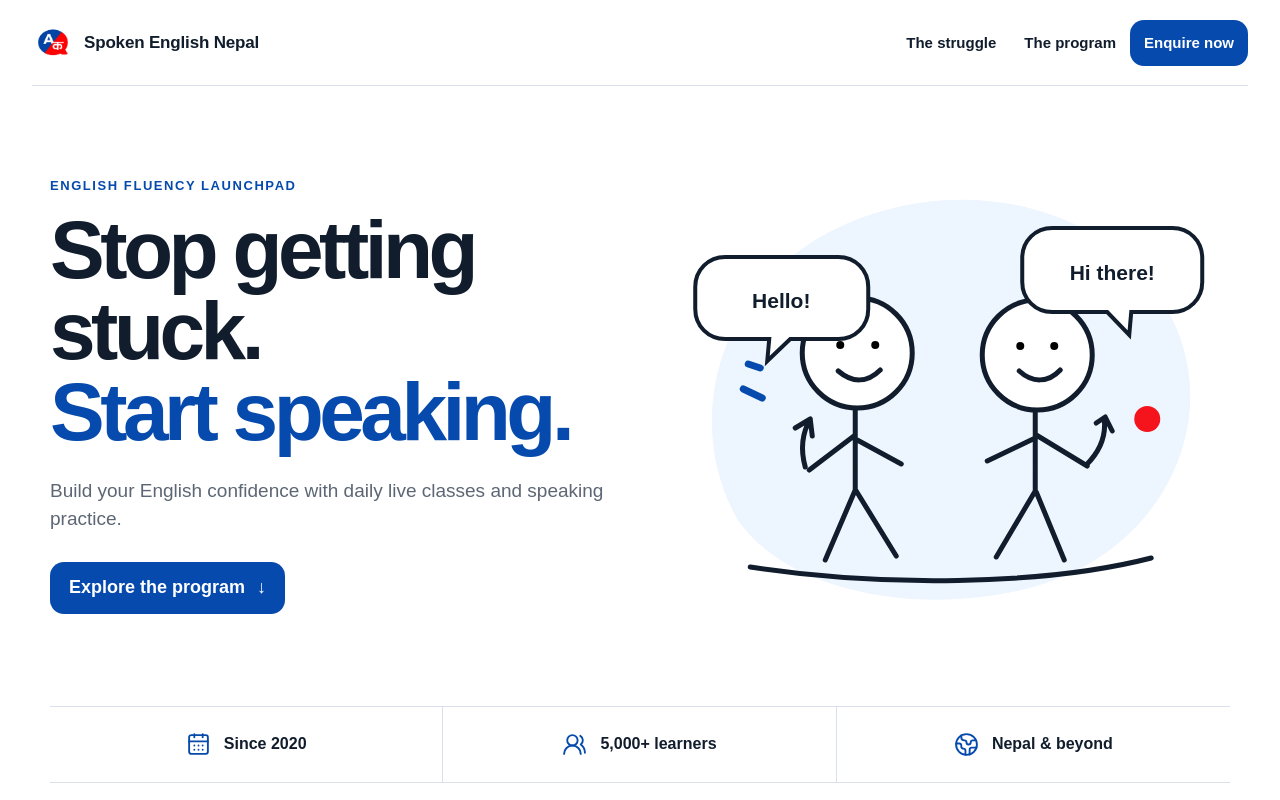
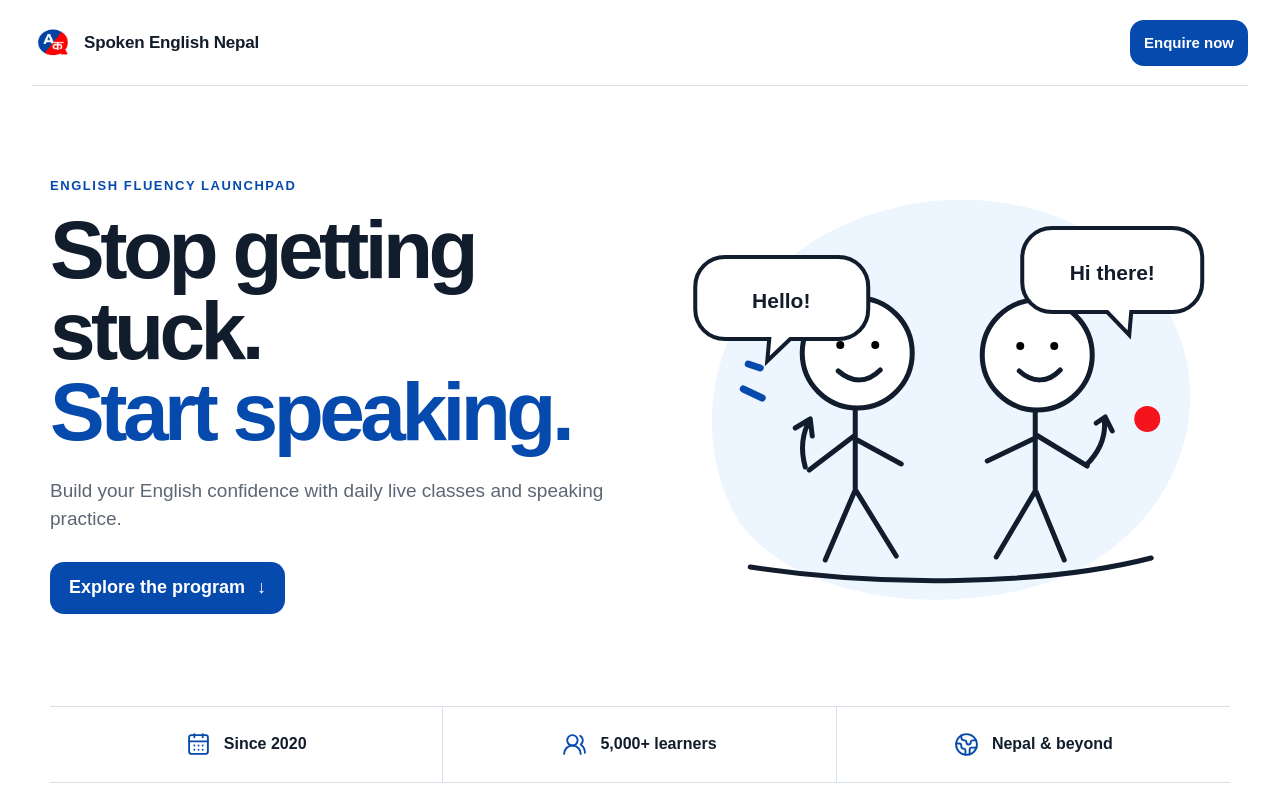
Before and after one commit to saugat420/sen-website-v2, a Next.js app: page / in a window 1280 px wide. Shown: the top 800 px of the page. Built offline with nearby package versions, Linux system fonts and the light colour scheme.

Commit message:
Update Site source

```diff
--- a/app/globals.css
+++ b/app/globals.css
@@ -23,7 +23,6 @@ button, a { -webkit-tap-highlight-color: transparent; }
 .site-header { width: min(1240px, calc(100% - 28px)); min-height: 76px; margin-inline: auto; display: flex; align-items: center; justify-content: space-between; gap: 14px; border-bottom: 1px solid var(--line); }
 .brand { display: inline-flex; align-items: center; gap: 10px; font-size: 15px; font-weight: 800; line-height: 1.15; letter-spacing: -0.01em; }
 .brand img { width: 42px; height: 42px; object-fit: contain; flex: 0 0 auto; }
-.site-header nav { display: none; }
 
 .button { min-height: 52px; border: 0; border-radius: 14px; padding: 13px 19px; display: inline-flex; align-items: center; justify-content: center; gap: 12px; font-weight: 800; line-height: 1.2; cursor: pointer; transition: transform 160ms ease, background-color 160ms ease, border-color 160ms ease; }
 .button:hover { transform: translateY(-2px); }
@@ -154,8 +153,6 @@ footer p { margin: 0; color: var(--muted); font-size: 14px; }
   .section { width: min(1180px, calc(100% - 64px)); }
   .site-header { width: min(1240px, calc(100% - 64px)); min-height: 86px; }
   .brand { font-size: 17px; }
-  .site-header nav { display: flex; gap: 28px; margin-left: auto; font-size: 15px; font-weight: 700; }
-  .site-header nav a:hover { color: var(--blue); }
   .hero { grid-template-columns: 1.02fr .98fr; align-items: center; min-height: 620px; padding-block: 62px; }
   .hero h1 { font-size: clamp(52px, 7vw, 82px); }
   .section-heading h2, .program-heading h2, .enquiry-intro h2 { font-size: clamp(44px, 6vw, 58px); }
--- a/app/page.tsx
+++ b/app/page.tsx
@@ -41,10 +41,6 @@ export default function Home() {
           <Image src="/sen-logo.png" alt="" width={48} height={48} priority />
           <span>Spoken English Nepal</span>
         </a>
-        <nav aria-label="Main navigation">
-          <a href="#challenges">The struggle</a>
-          <a href="#program">The program</a>
-        </nav>
         <a className="button button-small" href="#enquire">Enquire now</a>
       </header>
 
```
Also changed, not shown: 1 other file (tests, documents, lock files or other folders).
